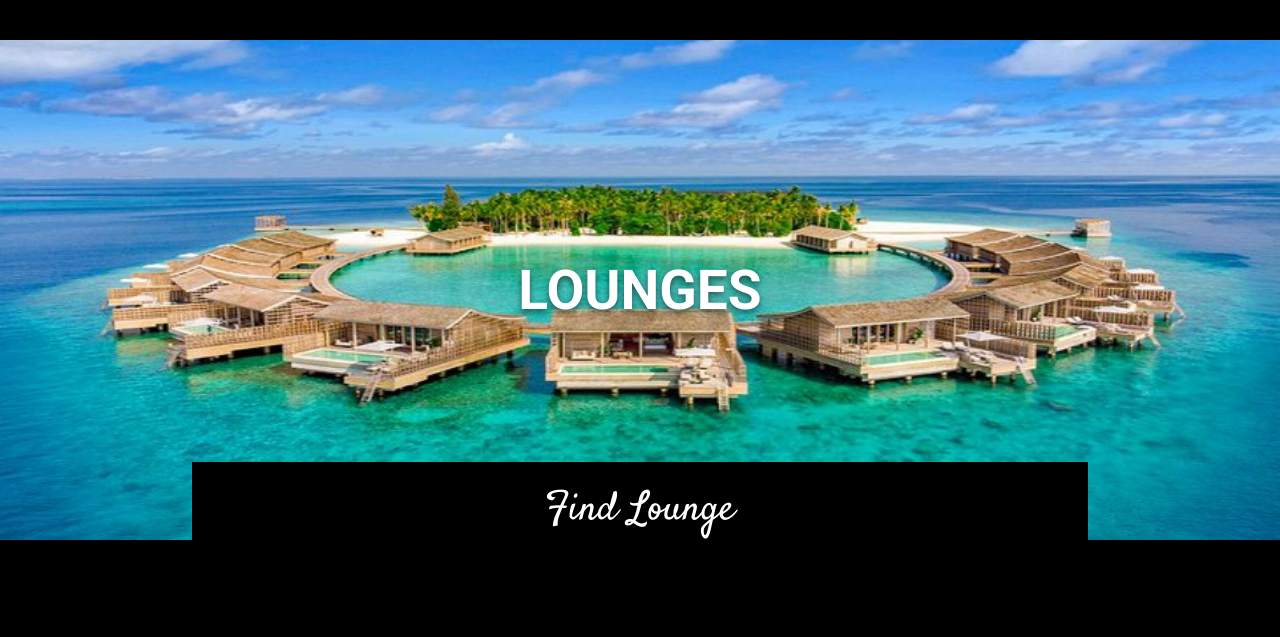
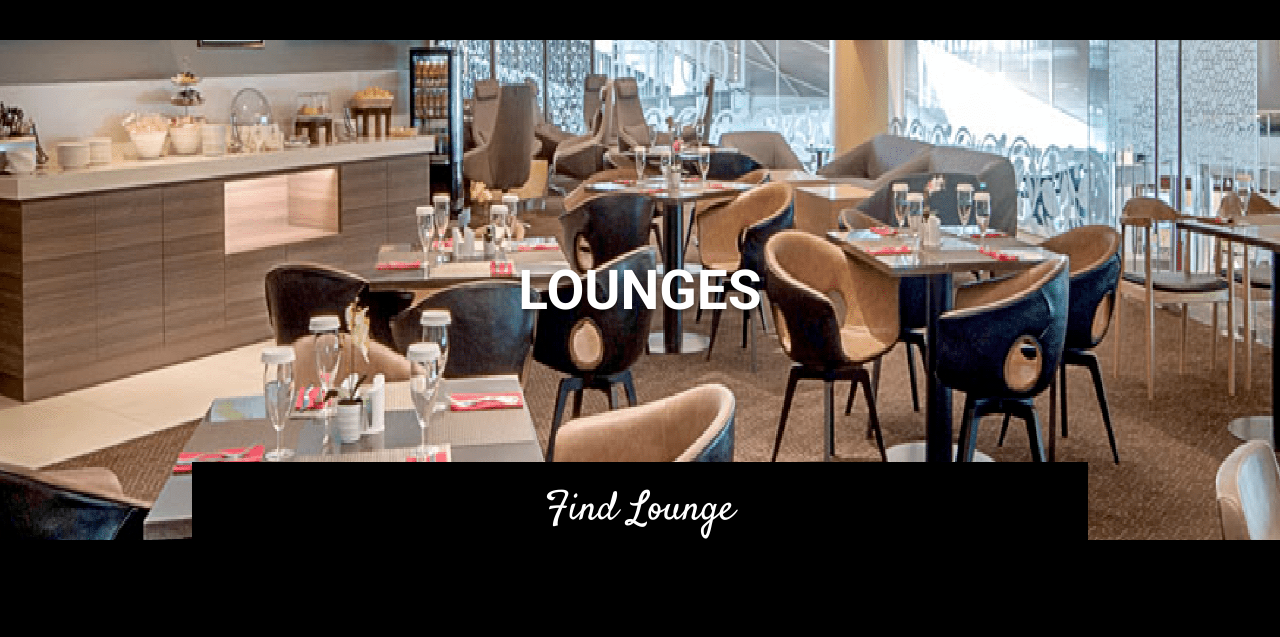
Before and after one commit to Mohamed5amy/Tistahel, a plain HTML site: page pages/english/lounges.html in a window 1280 px wide. Shown: the part 160-797 px from the top of the page. Drawn offline with Linux system fonts and the light colour scheme.

Commit message:
edit lounge img

```diff
--- a/pages/english/lounges.html
+++ b/pages/english/lounges.html
@@ -58,7 +58,7 @@
 
   <!-- Start Search -->
   <div class="search tour" id="search">
-    <img src="../../assets/imgs/pictures/tour.jpg" alt="">
+    <img src="../../assets/imgs/pictures/lounge-bg.png" alt="">
     <div class="container flex-cc">
       <h1>Lounges</h1>
       <div class="search-box">
```
Also changed, not shown: assets/imgs/pictures/lounge-bg.png (added), assets/imgs/pictures/lounge.png (added).
